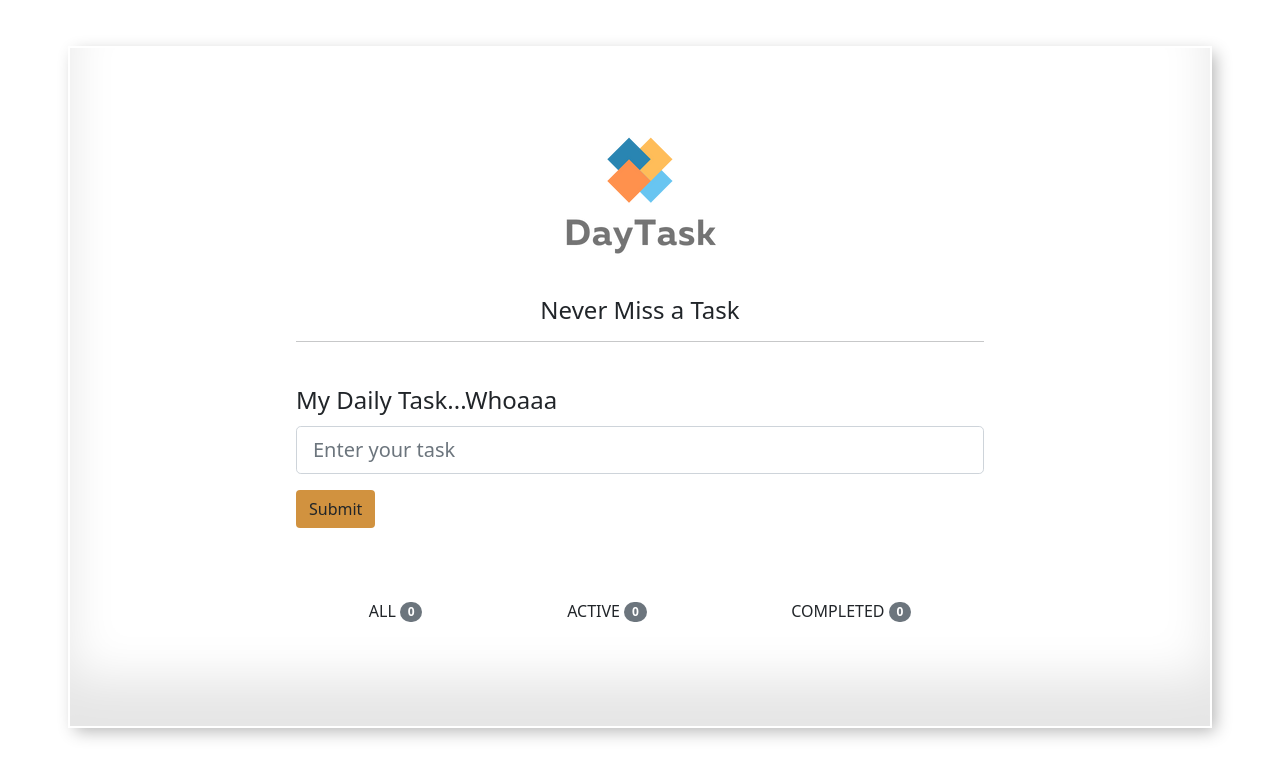
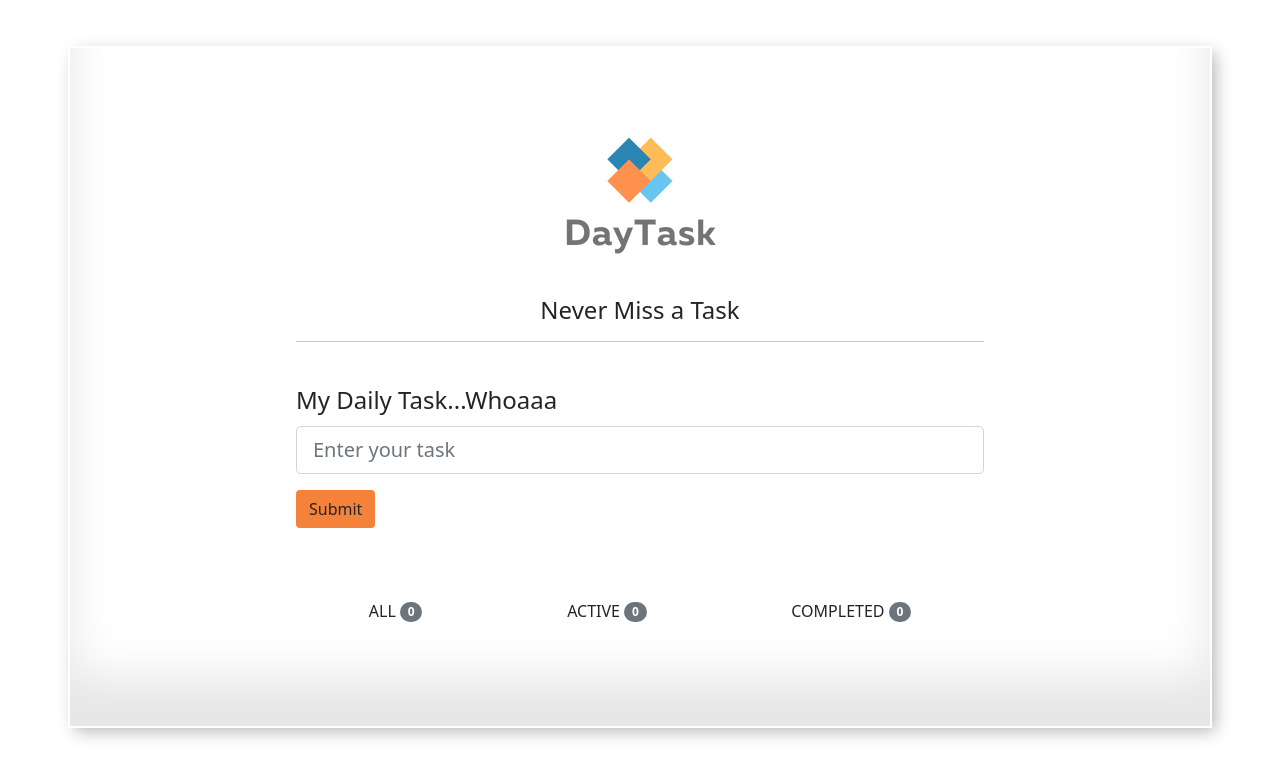
Before and after one commit to rodolphonapoleon/todo-app, a React (Create React App) app: page / in a window 1280 px wide. In both pictures the pointer is over the button "Submit". Shown: the top 778 px of the page. Built offline with nearby package versions, Linux system fonts and the light colour scheme.

Commit message:
fixed color and text

```diff
--- a/public/index.html
+++ b/public/index.html
@@ -7,7 +7,7 @@
     <meta name="theme-color" content="#000000" />
     <meta
       name="description"
-      content="Todo app created with react an bootstrap"
+      content="Todo app created with react and bootstrap"
     />
     <link rel="apple-touch-icon" href="%PUBLIC_URL%/logo192.png" />
     <!--
--- a/src/App.css
+++ b/src/App.css
@@ -19,7 +19,7 @@ hr {
   background-color: #ff914d;
 }
 .btn-flat:hover {
-  background-color: rgb(209, 146, 63);
+  background-color: #f5823a;
   color: white;
 }
 
```
